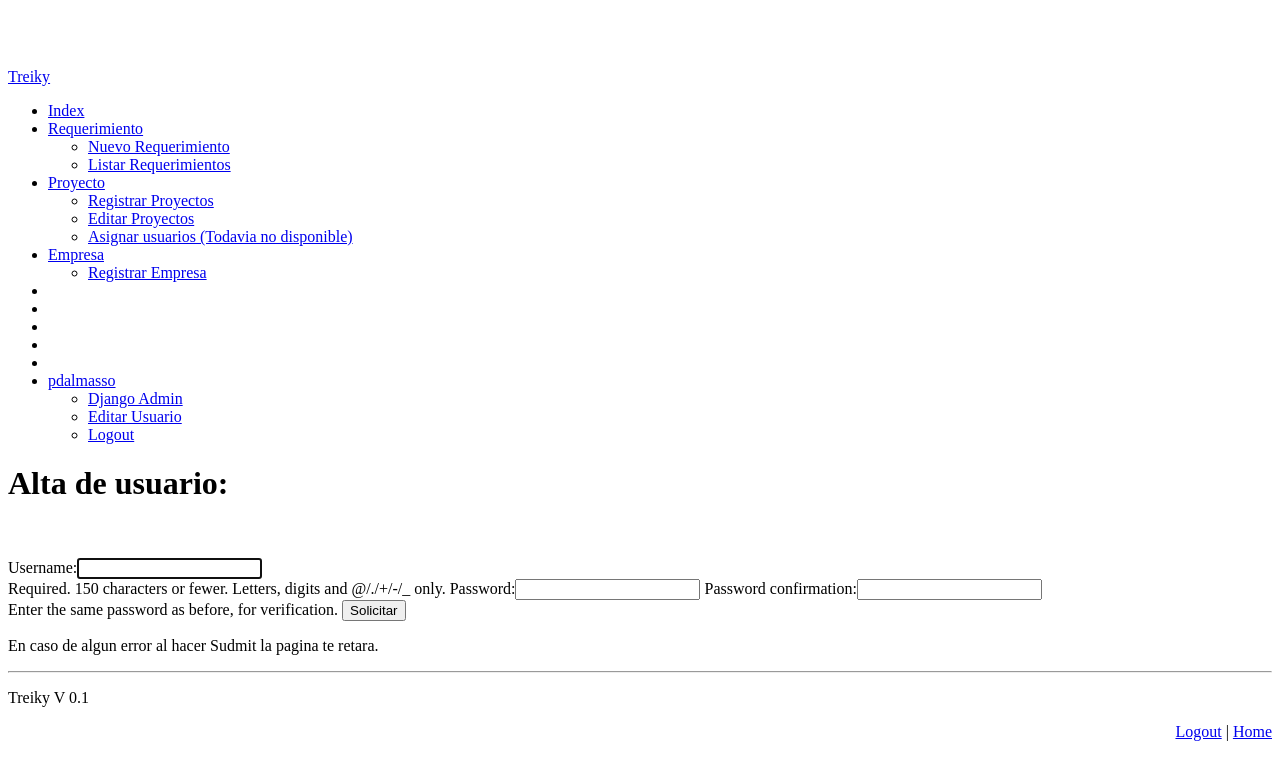
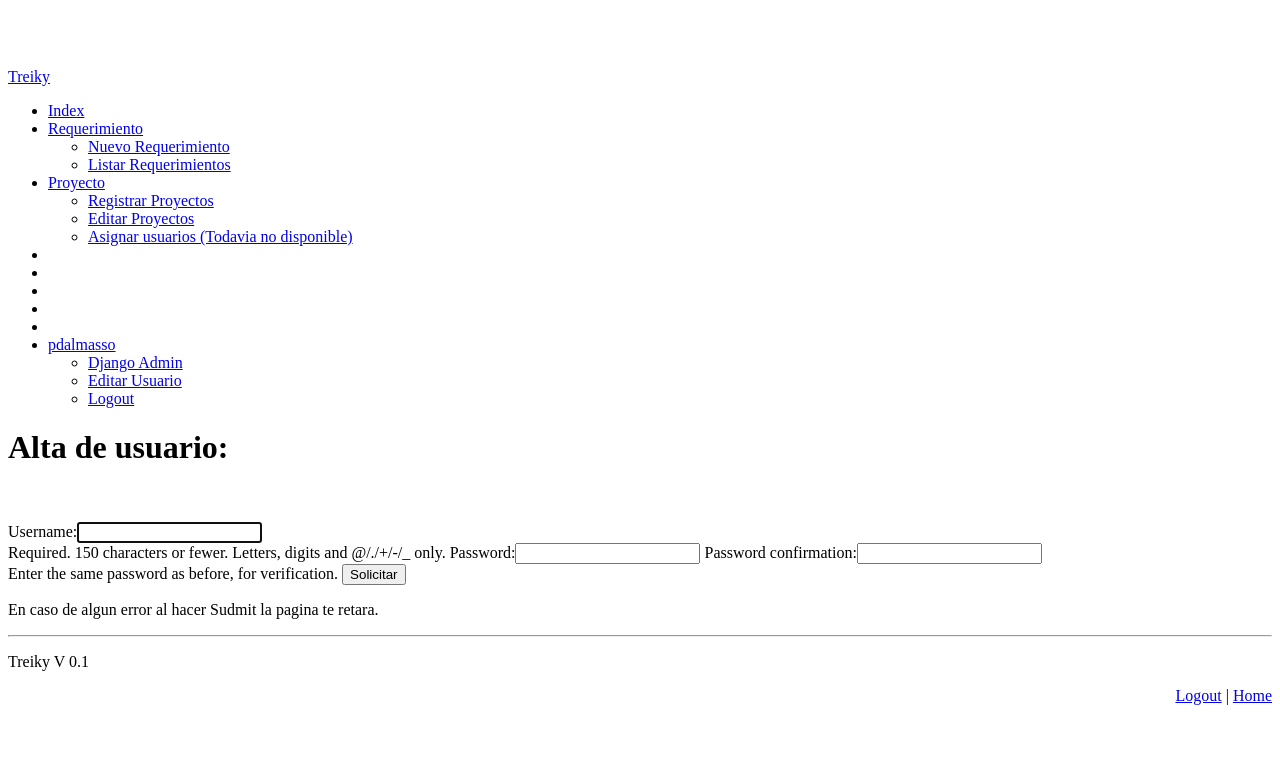
Before and after one commit to Treiky/Treiky-Testing, a Django app: page /new_user/ in a window 1280 px wide. Shown: the top 780 px of the page. Run offline with Django 3.2, Linux system fonts and the light colour scheme; a user stored in the database is signed in; parts of the project's set-up code (start-up, migrations or seed data) failed here and were passed over; some libraries are stand-ins or nearby versions.

Commit message:
Se elimino referencia a empresas en el base.html

```diff
--- a/apps/requerimiento/templates/base.html
+++ b/apps/requerimiento/templates/base.html
@@ -48,15 +48,6 @@
                             <li><a href="{% url write_project %}"><span class="new-wrapper"><i class="icon-pencil"></i></span> Registrar Proyectos</a></li>
                             <li><a href="{% url searchProject %}"><span class="new-wrapper"><i class="icon-edit"></i></span> Editar Proyectos</a></li>
                             <li><a href="{% url asiguser %}"><span class="new-wrapper"><i class="icon-user"></i></span> Asignar usuarios (Todavia no disponible)</a></li>
-                            </ul>
-                        </li>
-                        <li class="dropdown">
-                            <a href="#" class="dropdown-toggle" data-toggle="dropdown">
-                                Empresa
-                                <b class="caret"></b>
-                            </a>
-                            <ul class="dropdown-menu">
-                            <li><a href="{% url new_company %}"><span class="new-wrapper"><i class="icon-pencil"></i></span> Registrar Empresa</a></li>
                             </ul>
                         </li>
                     {% else %}
```
Also changed, not shown: db/db_treiky.db, 4 other files.
